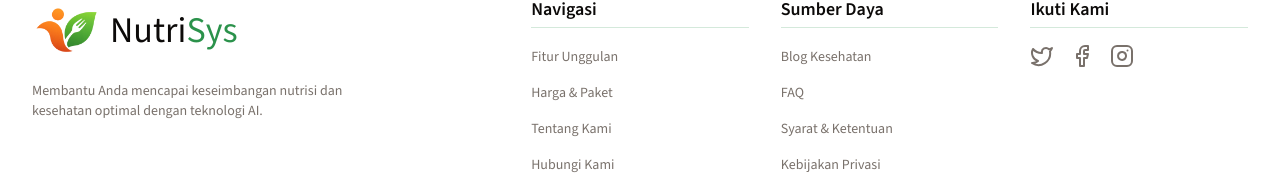
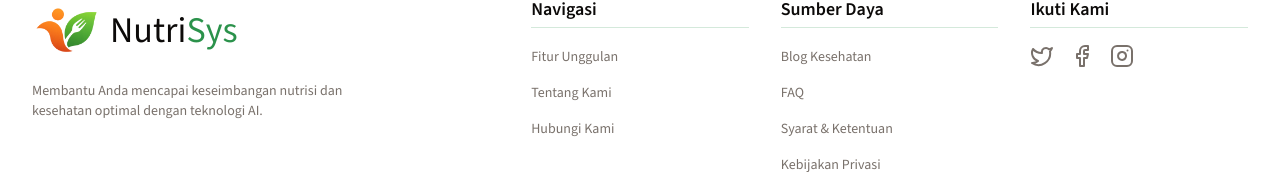
Before and after one commit to mcqeems/nutrisys, a Next.js app: page / in a window 1280 px wide. Shown: the part 4911-5101 px from the top of the page. Built offline with nearby package versions, Linux system fonts and the light colour scheme.

Commit message:
fixed footer

```diff
--- a/src/components/ui/footer.tsx
+++ b/src/components/ui/footer.tsx
@@ -10,15 +10,14 @@ interface FooterLink {
 
 // Data Tautan Navigasi Cepat
 const navLinks: FooterLink[] = [
-  { href: "/fitur", label: "Fitur Unggulan" },
-  { href: "/harga", label: "Harga & Paket" },
-  { href: "/tentang", label: "Tentang Kami" },
-  { href: "/kontak", label: "Hubungi Kami" },
+  { href: "/features", label: "Fitur Unggulan" },
+  { href: "/about", label: "Tentang Kami" },
+  { href: "/contact-us", label: "Hubungi Kami" },
 ];
 
 const resourceLinks: FooterLink[] = [
   { href: "/blog", label: "Blog Kesehatan" },
-  { href: "/faq", label: "FAQ" },
+  { href: "/#faq", label: "FAQ" },
   { href: "/syarat", label: "Syarat & Ketentuan" },
   { href: "/privasi", label: "Kebijakan Privasi" },
 ];
```
